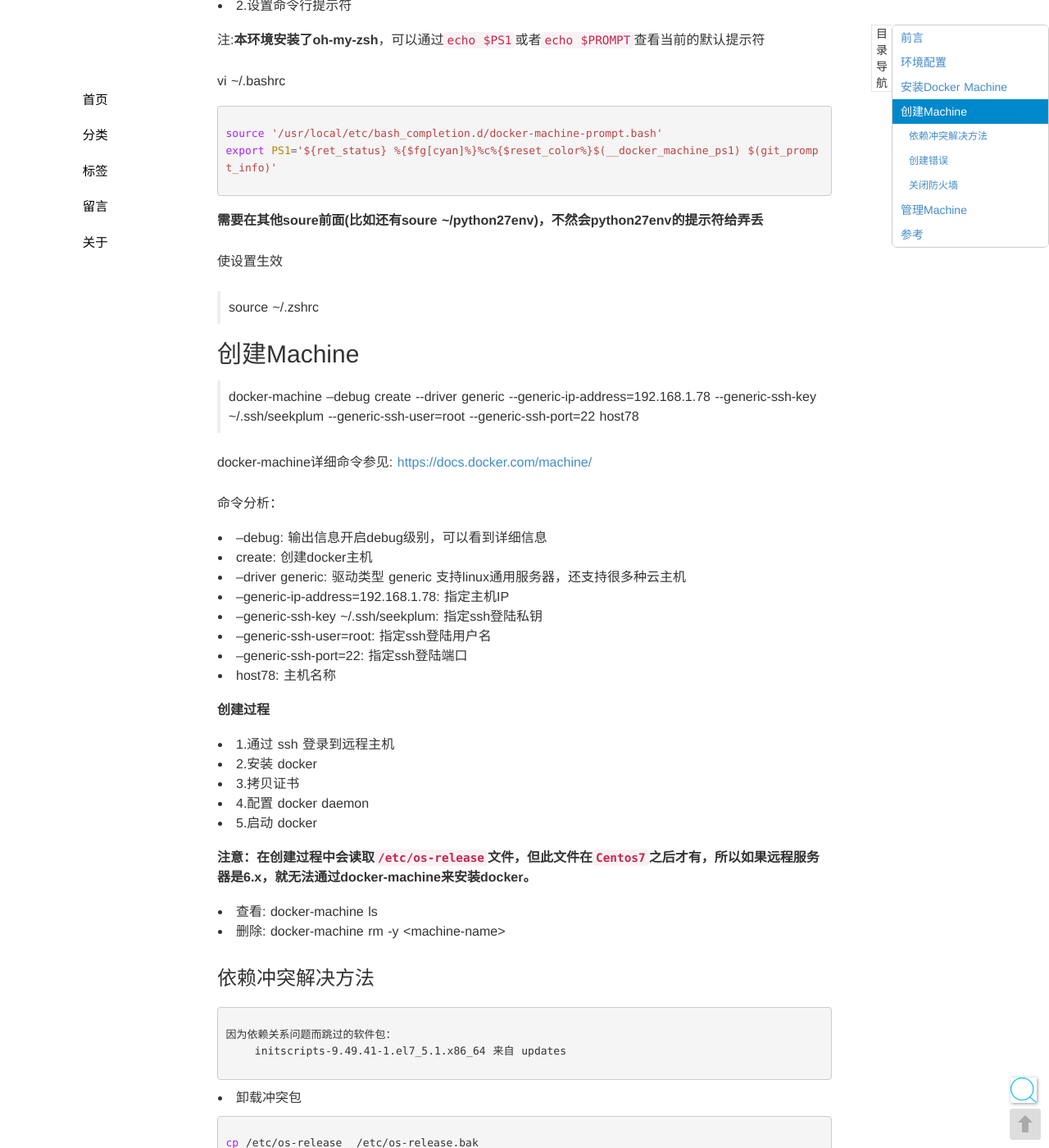
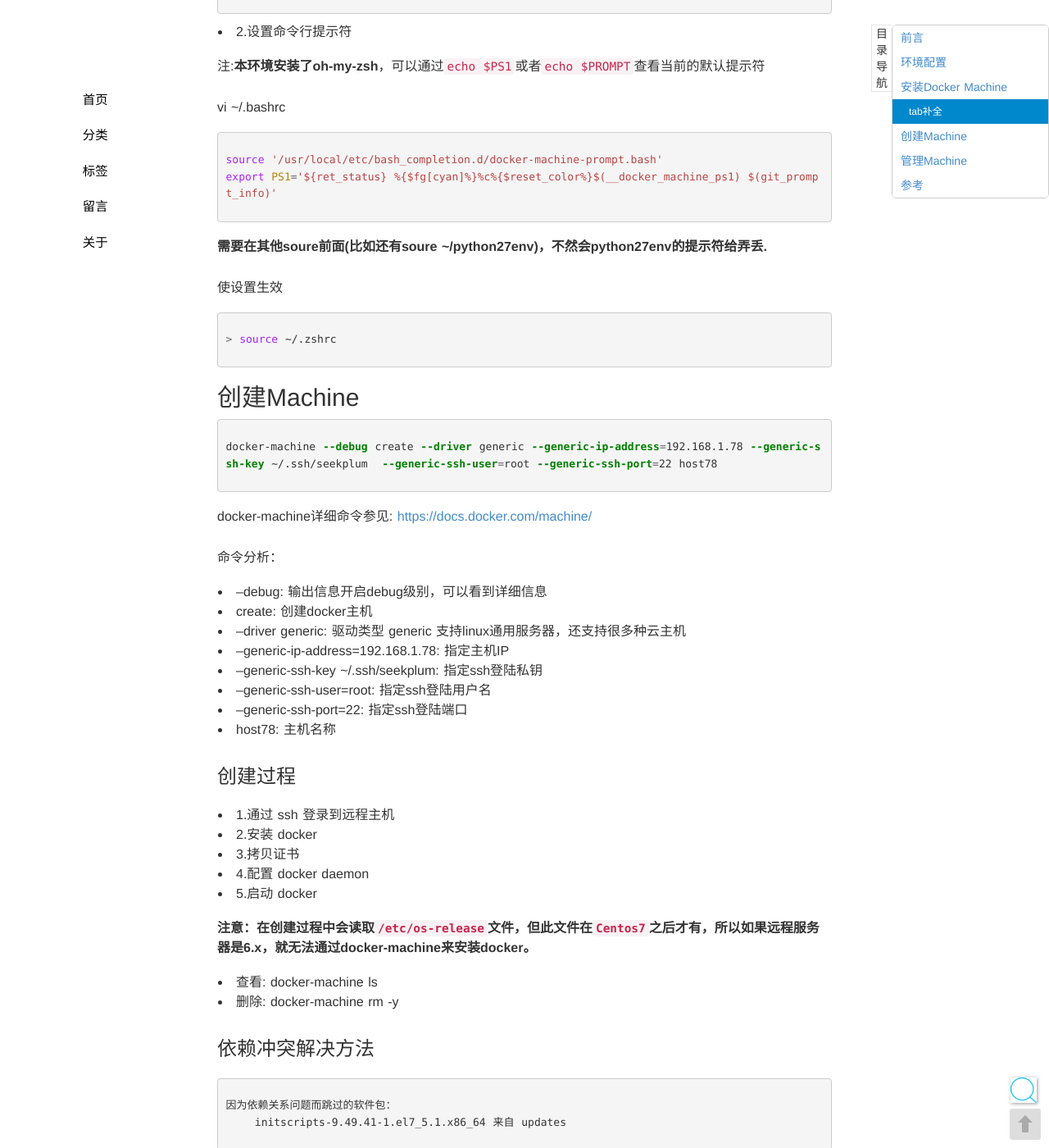
Before and after one commit to seekplum/seekplum.github.io, a Jekyll site: the page built from _posts/2018-09-07-continuous-learning-docker-4.md, in a window 1280 px wide and 1400 px high, scrolled down 1818 px. Shown: the whole window at 82% size. Built offline with Jekyll 4.4.1, drawn with Linux system fonts in a browser that asks for light colours; comment, search, counter and statistics services are not loaded; some of the changed text lies outside the part shown.

Commit message:
MOD: 更新markdown格式

````diff
--- a/_posts/2018-09-07-continuous-learning-docker-4.md
+++ b/_posts/2018-09-07-continuous-learning-docker-4.md
@@ -8,15 +8,19 @@ thread: docker
 ## 前言
 
 ### 为什么要有Machine
+
 之前的学习过程中都是只有一个docker host,所有容器都是运行在一个host上，但是真实的环境中会有多个host，对于这样的`multi-host`环境，如何进行管理？
 
 ### 面临的问题
+
 为所有的host安装和配置docker, 步骤较多，对于多主机环境手工方式效率低且不容易保证一致性。
 
 ### 如何解决
+
 Docker Machine 可以批量安装和配置 docker host，这个 host 可以是本地的虚拟机、物理机，也可以是公有云中的云主机。
 
 ## 环境配置
+
 Docker Machine 支持在不同的环境下安装配置 docker host，包括：
 
 * 1.常规 Linux 操作系统
@@ -29,13 +33,16 @@ Docker Machine 为这些环境起了一个统一的名字：`provider`。对于
 ![Docker Machine架构](/static/images/docker/docker-machine.jpg)
 
 ## 安装Docker Machine
+
 * [官方文档](https://docs.docker.com/machine/install-machine/#install-machine-directly)
 
 不同操作系统的安装方式会有所区别
 
 * 验证查看版本
 
-> docker-machine version
+```bash
+docker-machine version
+```
 
 ### tab补全
 为了得到更好的体验，我们可以安装 bash completion script，这样在 bash 能够通过 tab 键补全 docker-mahine 的子命令和参数。
@@ -45,6 +52,7 @@ Docker Machine 为这些环境起了一个统一的名字：`provider`。对于
 注: 以下操作在macos下
 
 * 1.安装工具
+
 ```bash
 brew install docker-completion
 brew install docker-compose-completion
@@ -62,14 +70,19 @@ source '/usr/local/etc/bash_completion.d/docker-machine-prompt.bash'
 export PS1='${ret_status} %{$fg[cyan]%}%c%{$reset_color%}$(__docker_machine_ps1) $(git_prompt_info)'
 ```
 
-**需要在其他soure前面(比如还有soure ~/python27env)，不然会python27env的提示符给弄丢**
+**需要在其他soure前面(比如还有soure ~/python27env)，不然会python27env的提示符给弄丢.**
 
 使设置生效
 
+```bash
 > source ~/.zshrc
+```
 
 ## 创建Machine
-> docker-machine --debug create \-\-driver generic \-\-generic-ip-address=192.168.1.78 \-\-generic-ssh-key ~/.ssh/seekplum  \-\-generic-ssh-user=root \-\-generic-ssh-port=22 host78
+
+```bash
+docker-machine --debug create --driver generic --generic-ip-address=192.168.1.78 --generic-ssh-key ~/.ssh/seekplum  --generic-ssh-user=root --generic-ssh-port=22 host78
+```
 
 docker-machine详细命令参见: [https://docs.docker.com/machine/](https://docs.docker.com/machine/)
 
@@ -84,7 +97,8 @@ docker-machine详细命令参见: [https://docs.docker.com/machine/](https://doc
 * --generic-ssh-port=22: 指定ssh登陆端口
 * host78: 主机名称
 
-**创建过程**
+### 创建过程
+
 * 1.通过 ssh 登录到远程主机
 * 2.安装 docker
 * 3.拷贝证书
@@ -94,9 +108,10 @@ docker-machine详细命令参见: [https://docs.docker.com/machine/](https://doc
 **注意：在创建过程中会读取`/etc/os-release`文件，但此文件在`Centos7`之后才有，所以如果远程服务器是6.x，就无法通过docker-machine来安装docker。**
 
 * 查看: docker-machine ls
-* 删除: docker-machine rm -y \<machine-name\>
+* 删除: docker-machine rm -y <machine-name>
 
 ### 依赖冲突解决方法
+
 ```text
 因为依赖关系问题而跳过的软件包：
     initscripts-9.49.41-1.el7_5.1.x86_64 来自 updates
@@ -106,11 +121,12 @@ docker-machine详细命令参见: [https://docs.docker.com/machine/](https://doc
 
 ```bash
 cp /etc/os-release  /etc/os-release.bak
-rpm -e redhat-release-server-7.4-18.el7.x86_64 \-\-nodeps
+rpm -e redhat-release-server-7.4-18.el7.x86_64 --nodeps
 cp /etc/os-release.bak  /etc/os-release
 ```
 
 ### 创建错误
+
 ```text
 Reading CA certificate from /Users/seekplum/.docker/machine/certs/ca.pem
 Reading client certificate from /Users/seekplum/.docker/machine/certs/cert.pem
@@ -127,21 +143,27 @@ Be advised that this will trigger a Docker daemon restart which might stop runni
 错误原因是防火墙开启着，关闭防火墙后成功
 
 ### 关闭防火墙
+
 * 关闭firewall
 
-> systemctl stop firewalld.service
+```bash
+systemctl stop firewalld.service
+```
 
 * 禁止firewall开机启动
 
-> systemctl disable firewalld.service
+```bash
+systemctl disable firewalld.service
+```
 
 * 查看默认防火墙状态
 
 关闭后显示notrunning，开启后显示running
 
-> firewall-cmd \-\-state
+> firewall-cmd --state
 
 ## 管理Machine
+
 执行远程 docker 命令我们需要通过 `-H` 指定目标主机的连接字符串，比如：
 
 > docker -H tcp://10.10.20.98:2376 ps
@@ -156,7 +178,7 @@ Docker Macheine，显示访问`host98`需要的所有环境变量
 
 如果你用的不是docker命令，而是`ls`, `cat`这些命令，操作指令还是由本机来完成的。**只有docker命令才是由host98来完成**
 
-**docker-machine env 并不是让你真的登录到服务器，不是保持跟服务器的连接，而是当你操作docker命令的时候，往env中设置的host上发送数据。**
+**docker-machine env 并不是让你真的登录到服务器，不是保持跟服务器的连接，而是当你操作docker命令的时候，往env中设置的host上发送数据。.**
 
 * 退出host98主机的docker
 
@@ -170,6 +192,6 @@ Docker Macheine，显示访问`host98`需要的所有环境变量
 * `docker-machine config <host1>`: 查看 machine 的 docker daemon 配置
 * `docker-machine scp host1:/tmp/a host2:/tmp/b`: 在不同 machine 之间拷贝文件
 
+## 参考
 
-## 参考
 * [oh-my-zsh终端用户名设置（PS1)](https://blog.csdn.net/jichunw/article/details/80088995)
````
